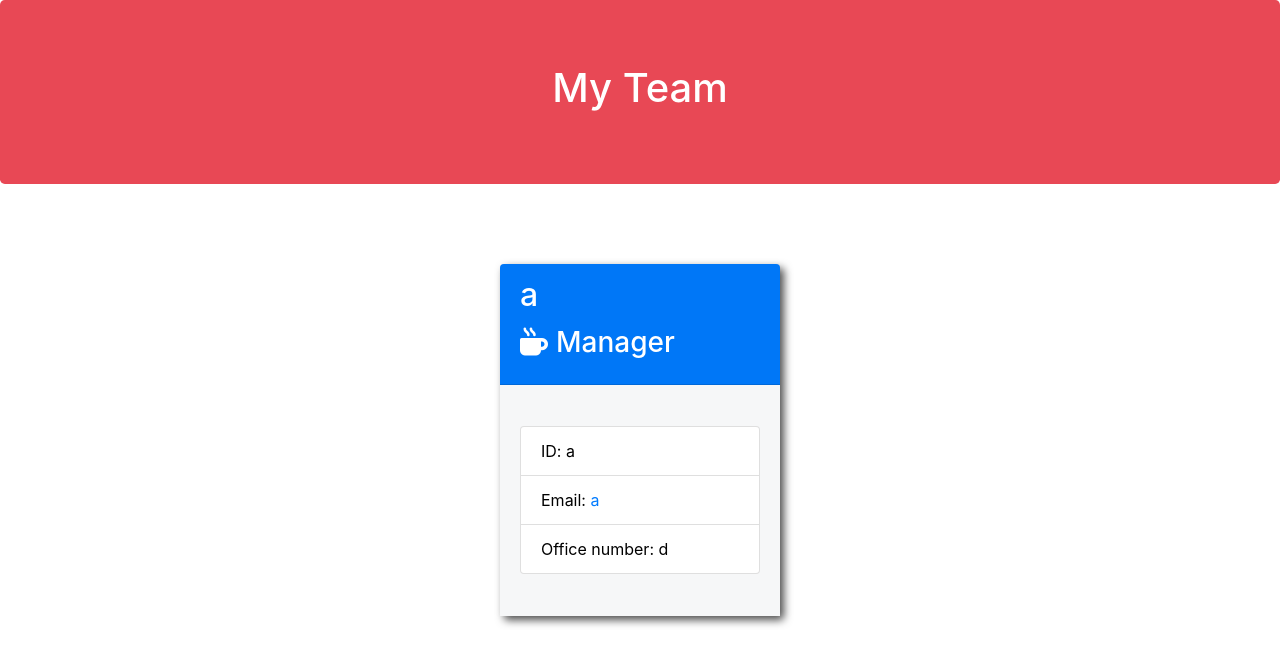
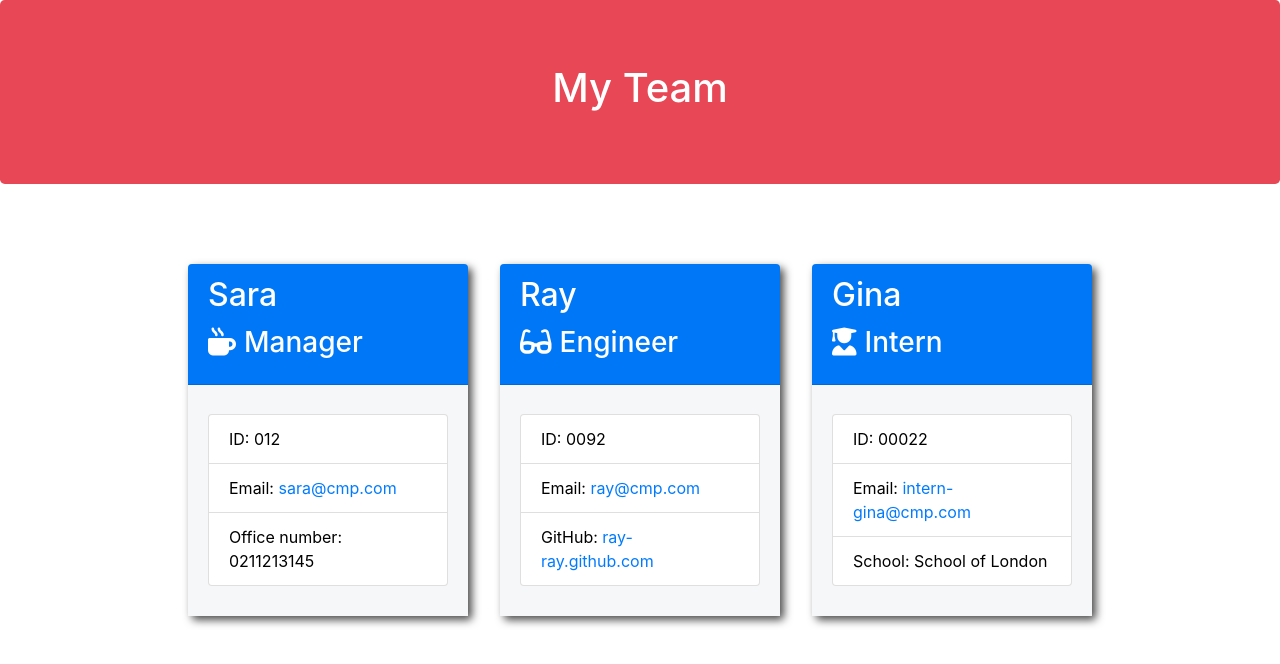
Before and after one commit to cristinabadea/know-your-team-app, a website: page output/myTeam.html in a window 1280 px wide. Drawn offline with nearby package versions, Linux system fonts and the light colour scheme.

Commit message:
Updated the html file

```diff
--- a/output/myTeam.html
+++ b/output/myTeam.html
@@ -1,19 +1,15 @@
-<!-- @format -->
 
     <!DOCTYPE html>
 <html lang="en">
+
 <head>
     <meta charset="UTF-8" />
     <meta name="viewport" content="width=device-width, initial-scale=1.0" />
     <meta http-equiv="X-UA-Compatible" content="ie=edge" />
     <title>My Team</title>
-    <link
-      rel="stylesheet"
-      href="https://stackpath.bootstrapcdn.com/bootstrap/4.3.1/css/bootstrap.min.css"
-      integrity="sha384-ggOyR0iXCbMQv3Xipma34MD+dH/1fQ784/j6cY/iJTQUOhcWr7x9JvoRxT2MZw1T"
-      crossorigin="anonymous"
-    />
-    <link rel="stylesheet" href="../style/style.css" />
+    <link rel="stylesheet" href="https://stackpath.bootstrapcdn.com/bootstrap/4.3.1/css/bootstrap.min.css"
+        integrity="sha384-ggOyR0iXCbMQv3Xipma34MD+dH/1fQ784/j6cY/iJTQUOhcWr7x9JvoRxT2MZw1T" crossorigin="anonymous">
+    <link rel="stylesheet" href="../style/style.css">
     <script src="https://kit.fontawesome.com/c502137733.js"></script>
 </head>
 
@@ -28,21 +24,49 @@
     <div class="container">
         <div class="row">
             <div class="team-area col-12 d-flex justify-content-center">
+
         <div class="card employee-card">
         <div class="card-header">
-              <h2 class="card-title">a</h2>
-              <h3 class="card-title">
-                <i class="fas fa-mug-hot mr-2"></i>Manager
-              </h3>
+            <h2 class="card-title">Sara</h2>
+            <h3 class="card-title"><i class="fas fa-mug-hot mr-2"></i>Manager</h3>
         </div>
         <div class="card-body">
             <ul class="list-group">
-                <li class="list-group-item">ID: a</li>
-                <li class="list-group-item">Email: <a href="mailto:a">a</a></li>
-                <li class="list-group-item">Office number: d</li>
+                <li class="list-group-item">ID: 012</li>
+                <li class="list-group-item">Email: <a href="mailto:sara@cmp.com">sara@cmp.com</a></li>
+                <li class="list-group-item">Office number: 0211213145</li>
             </ul>
         </div>
     </div>
+
+        <div class="card employee-card">
+    <div class="card-header">
+        <h2 class="card-title">Ray</h2>
+        <h3 class="card-title"><i class="fas fa-glasses mr-2"></i>Engineer</h3>
+    </div>
+    <div class="card-body">
+        <ul class="list-group">
+            <li class="list-group-item">ID: 0092</li>
+            <li class="list-group-item">Email: <a href="mailto:ray@cmp.com">ray@cmp.com</a></li>
+            <li class="list-group-item">GitHub: <a href="https://github.com/ray-ray.github.com" target="_blank" rel="noopener noreferrer">ray-ray.github.com</a></li>
+        </ul>
+    </div>
+</div>
+
+        <div class="card employee-card">
+    <div class="card-header">
+        <h2 class="card-title">Gina</h2>
+        <h3 class="card-title"><i class="fas fa-user-graduate mr-2"></i>Intern</h3>
+    </div>
+    <div class="card-body">
+        <ul class="list-group">
+            <li class="list-group-item">ID: 00022</li>
+            <li class="list-group-item">Email: <a href="mailto:intern-gina@cmp.com">intern-gina@cmp.com</a></li>
+            <li class="list-group-item">School: School of London</li>
+        </ul>
+    </div>
+</div>
+
             </div>
         </div>
     </div>
```
Lines whose indentation alone changed are shown as unchanged.
